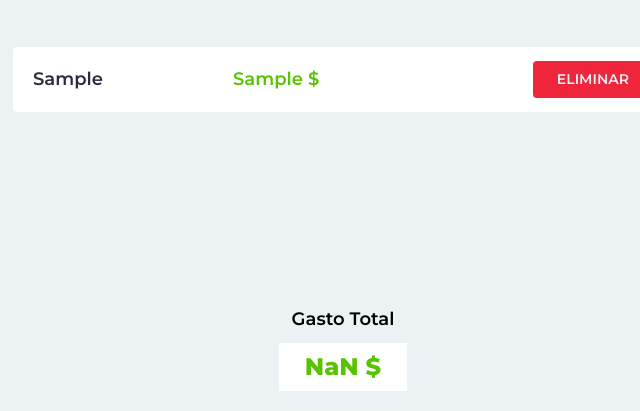
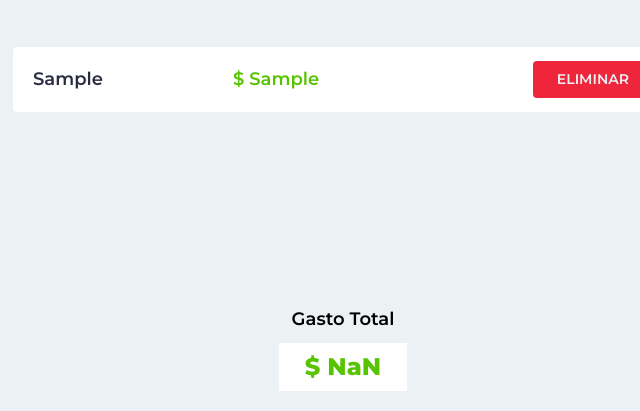
Before and after one commit to darvorl/controlador-gastos-alura, a plain HTML site: page index.html in a window 1280 px wide. Both pictures are taken after typing "Sample", "Sample" into the empty fields and a click on the button "AGREGAR GASTO". Shown: the part 389-800 px from the top of the page, 297-937 px from the left. Drawn offline with Linux system fonts and the light colour scheme.

Commit message:
fixing dollar sign

```diff
--- a/index.html
+++ b/index.html
@@ -27,7 +27,7 @@
         </div>
         <div class="gasto-total__container">
           <p class="nombre">Gasto Total</p>
-          <p class="precio" id="gasto-mensual">0 $</p>
+          <p class="precio" id="gasto-mensual">$ 0</p>
         </div>
       </div>
     </main>
--- a/main.js
+++ b/main.js
@@ -19,7 +19,7 @@ btnAgregar.addEventListener("click", () => {
 
     let precioGasto = document.createElement("div");
     precioGasto.classList.add("precio");
-    precioGasto.textContent = `${valorGasto.value} $`;
+    precioGasto.textContent = `$ ${valorGasto.value}`;
 
     let btnEliminar = document.createElement("button");
     btnEliminar.textContent = "ELIMINAR";
@@ -28,7 +28,7 @@ btnAgregar.addEventListener("click", () => {
     btnEliminar.addEventListener("click", () => {
       gastos.removeChild(gasto);
       total -= precio;
-      gastoTotal.textContent = `${total} $`;
+      gastoTotal.textContent = `$ ${total}`;
     });
 
     gasto.appendChild(nombreGasto);
@@ -40,7 +40,7 @@ btnAgregar.addEventListener("click", () => {
     let precio = parseFloat(valorGasto.value);
 
     total += precio;
-    gastoTotal.textContent = `${total} $`;
+    gastoTotal.textContent = `$ ${total}`;
 
     nombreDelGasto.value = "";
     valorGasto.value = "";
```
